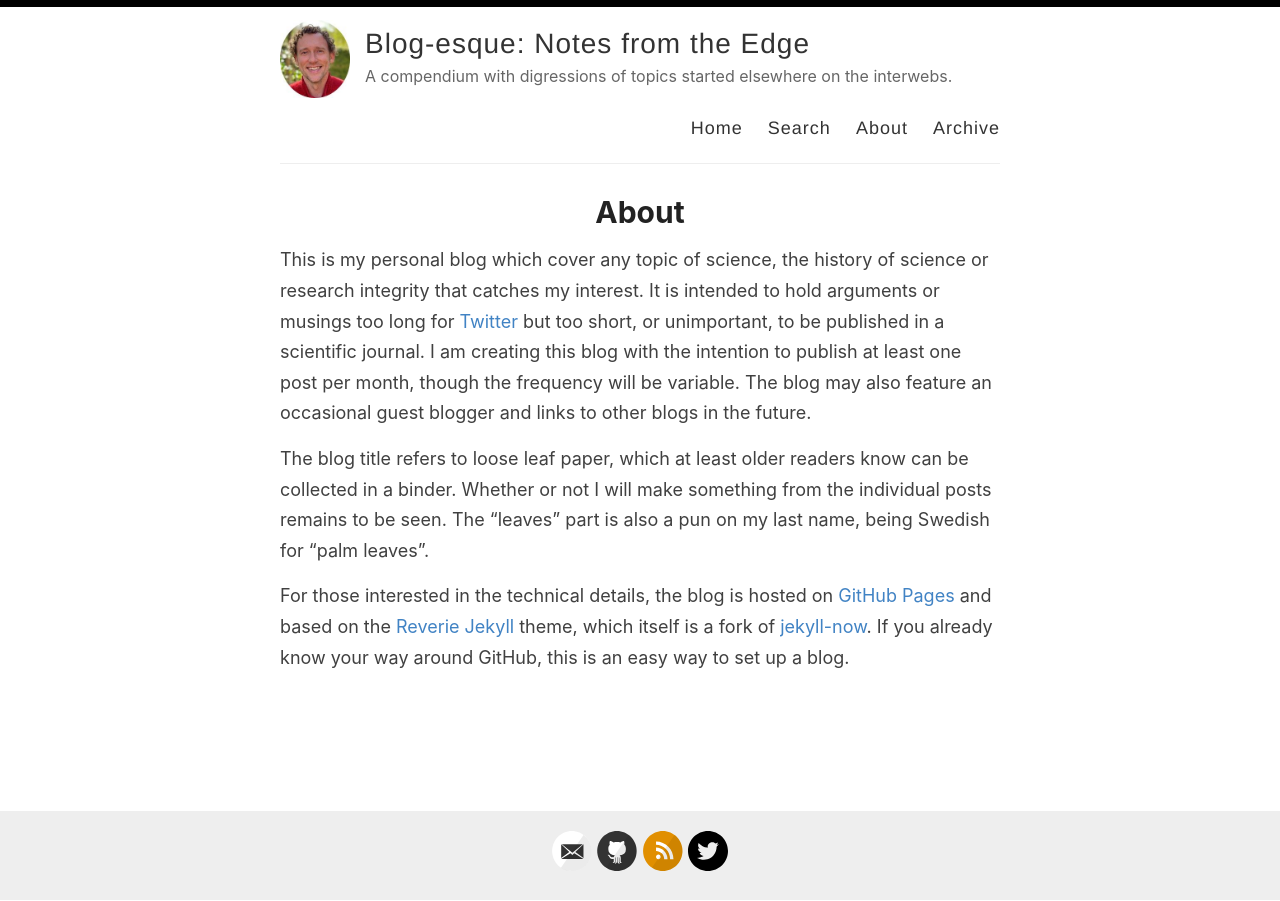
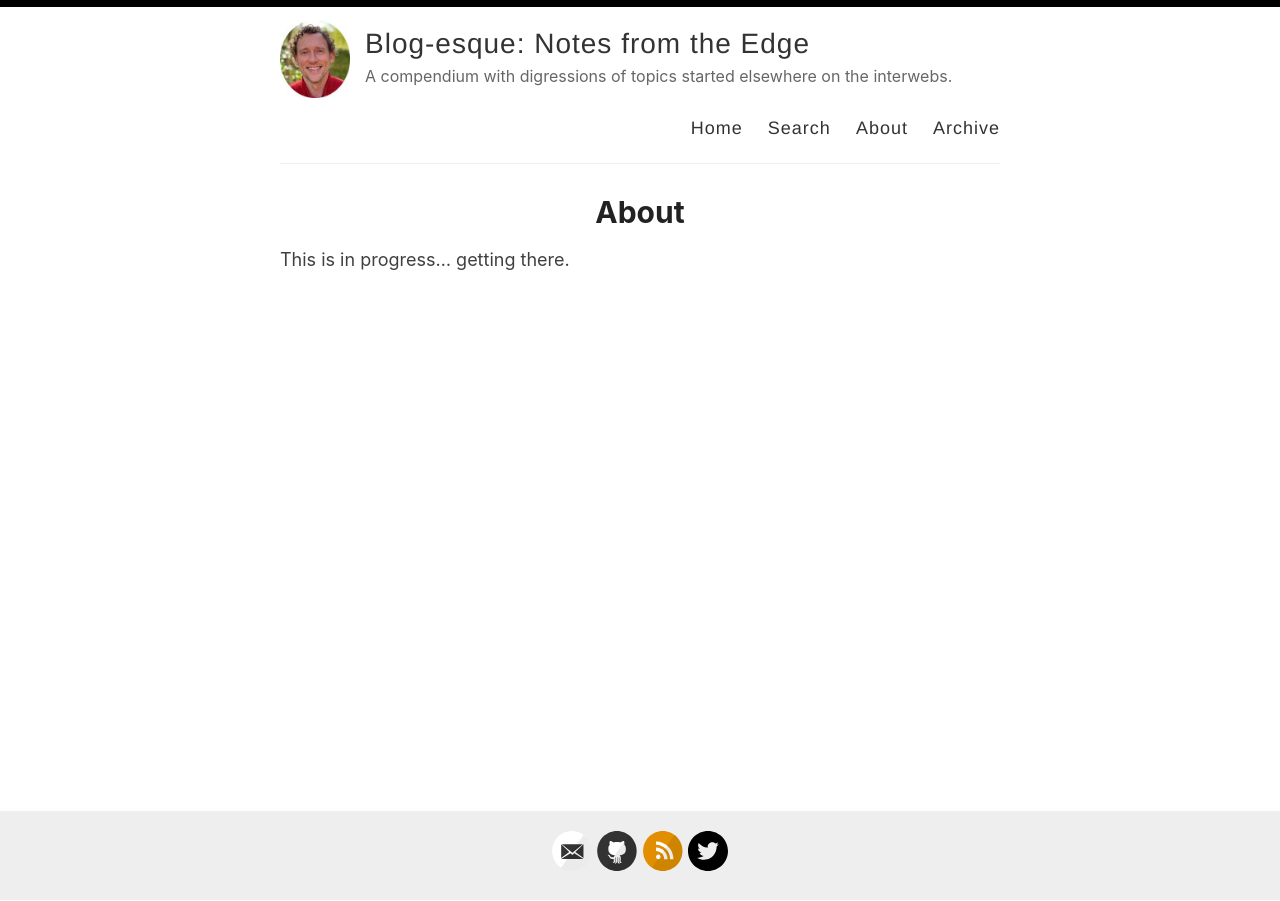
Before and after one commit to neely/neely.github.io, a Jekyll site: the page built from _pages/about.md, in a window 1280 px wide. Built offline with Jekyll 4.4.1, drawn with Linux system fonts in a browser that asks for light colours.

Commit message:
Update about.md

```diff
--- a/_pages/about.md
+++ b/_pages/about.md
@@ -4,11 +4,7 @@ title: About
 permalink: /about/
 ---
 
-This is my personal blog which cover any topic of science, the history of science or research integrity that catches my interest. It is intended to hold arguments or musings too long for [Twitter](https://twitter.com/MagnusPalmblad) but too short, or unimportant, to be published in a scientific journal. I am creating this blog with the intention to publish at least one post per month, though the frequency will be variable. The blog may also feature an occasional guest blogger and links to other blogs in the future.
-
-The blog title refers to loose leaf paper, which at least older readers know can be collected in a binder. Whether or not I will make something from the individual posts remains to be seen. The "leaves" part is also a pun on my last name, being Swedish for "palm leaves".
-
-For those interested in the technical details, the blog is hosted on [GitHub Pages](https://pages.github.com/) and based on the [Reverie](https://github.com/amitmerchant1990/reverie) [Jekyll](https://jekyllrb.com/) theme, which itself is a fork of [jekyll-now](https://github.com/barryclark/jekyll-now). If you already know your way around GitHub, this is an easy way to set up a blog.
+This is in progress... getting there.
 &nbsp;
 &nbsp;
 &nbsp;
```
